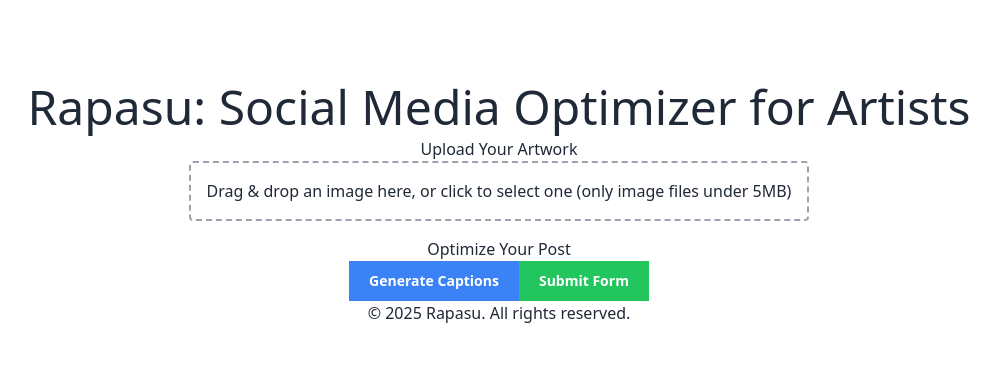
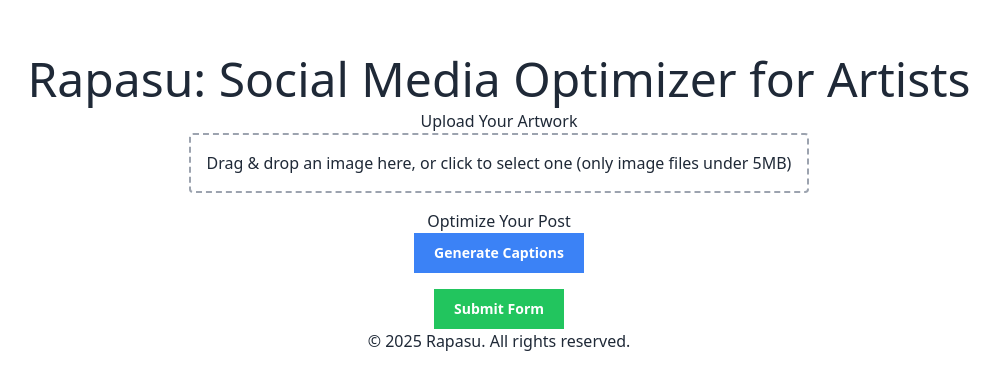
Before and after one commit to aalmacin/social-media-optimizer, a React (Vite) app: page / in a window 1280 px wide. Shown: the part 199-588 px from the top of the page, without its empty margins (141-1141 px from the left). Built offline with nearby package versions, Linux system fonts and the light colour scheme.

Commit message:
Updated the styling to have extra space between buttons

```diff
--- a/src/App.css
+++ b/src/App.css
@@ -59,3 +59,7 @@
 .read-the-docs {
   color: #888;
 }
+
+.file-upload-submit {
+  margin-top: 1rem;
+}
--- a/src/App.tsx
+++ b/src/App.tsx
@@ -62,11 +62,13 @@
                 console.log("Generating captions for:", uploadedFile.name);
               }}
             />
-            <Button
-              label="Submit Form"
-              variant="success"
-              size="medium"
-            />
+            <div className="file-upload-submit">
+              <Button
+                label="Submit Form"
+                variant="success"
+                size="medium"
+              />
+            </div>
           </section>
         </form>
       </main>
--- a/src/app/components/ImageFileUpload/ImageFileUpload.css
+++ b/src/app/components/ImageFileUpload/ImageFileUpload.css
@@ -14,13 +14,6 @@
   @apply text-sm text-gray-500;
 }
 
-.submit-button {
-  @apply bg-blue-500 text-white px-4 py-2 rounded border-none cursor-pointer;
-}
-
-.submit-button:hover {
-  @apply bg-blue-700;
-}
 
 .image-preview {
   margin-top: 1rem;
```
